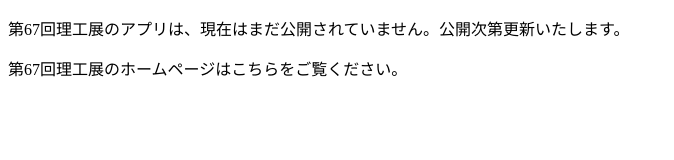
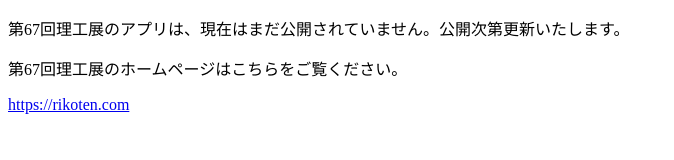
Before and after one commit to Rikoten/2020-app-landing, a plain HTML site: page index.html in a window 1280 px wide. Shown: the whole page, without its empty margins (0-674 px from the left). Drawn offline with Linux system fonts and the light colour scheme.

Commit message:
リンク～

```diff
--- a/index.html
+++ b/index.html
@@ -9,6 +9,6 @@
 <body>
   <p>第67回理工展のアプリは、現在はまだ公開されていません。公開次第更新いたします。</p>
   <p>第67回理工展のホームページはこちらをご覧ください。</p>
-  <p><a href = "https://rikoten.com"></p>
+  <p><a href = "https://rikoten.com">https://rikoten.com</a></p>
 </body>
 </html>
```
